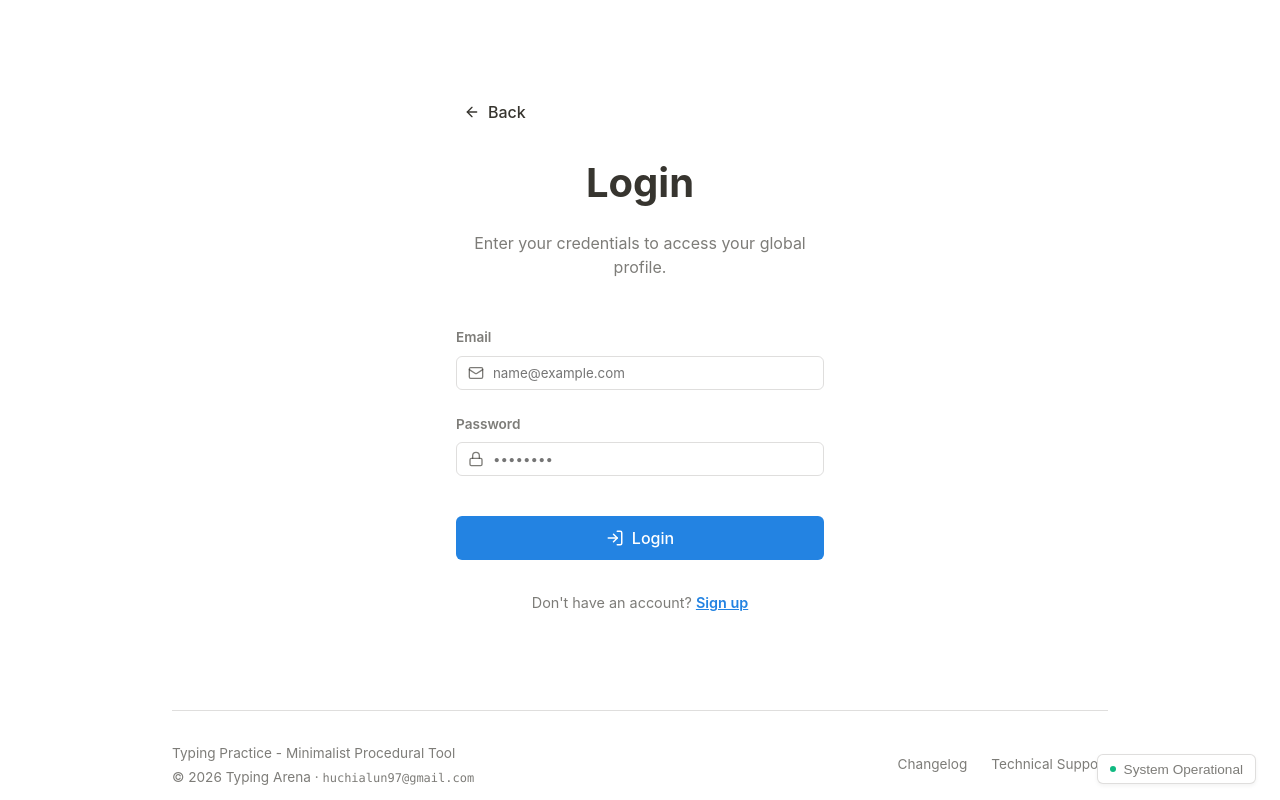
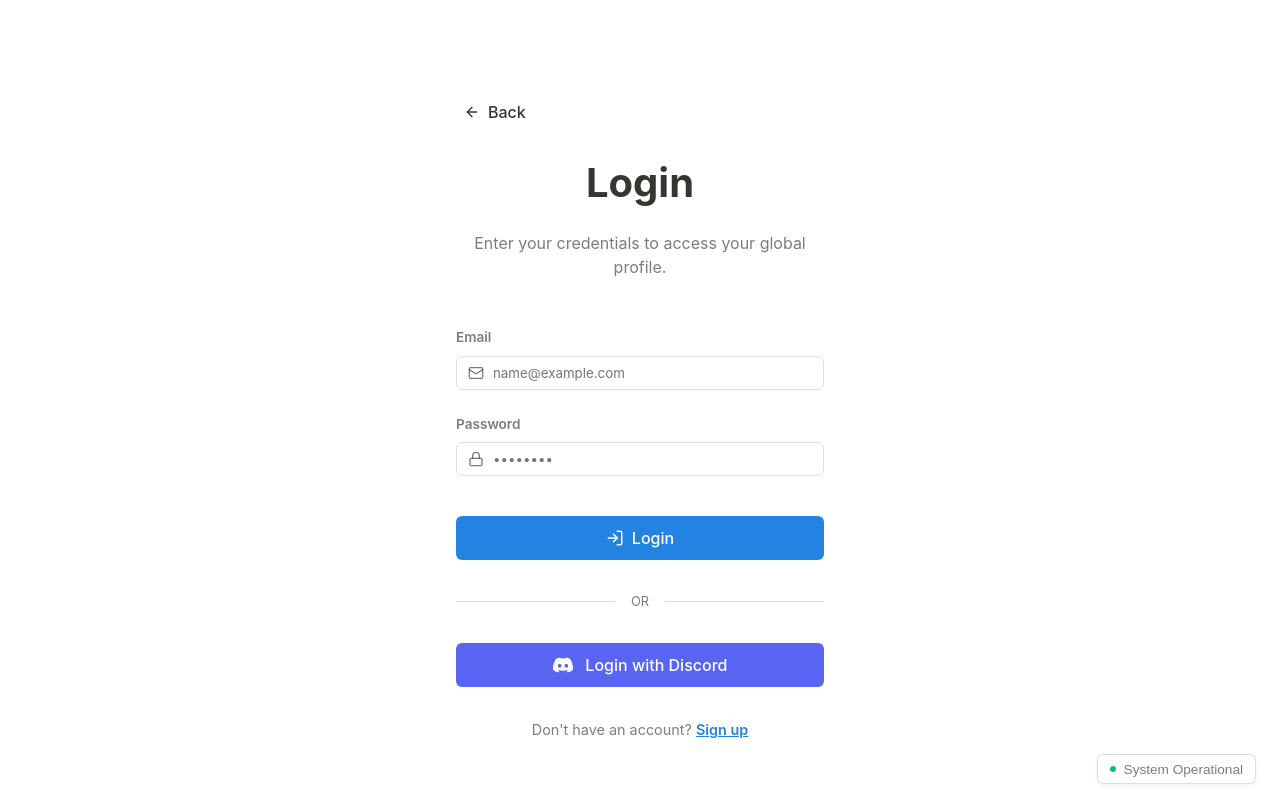
Before and after one commit to lucas112600/Typing, a Next.js app: page /auth/login in a window 1280 px wide. Shown: the top 800 px of the page. Built offline with nearby package versions, Linux system fonts and the light colour scheme; no server answers.

Commit message:
feat: implement discord oauth login and registration flow

```diff
--- a/src/app/auth/login/page.tsx
+++ b/src/app/auth/login/page.tsx
@@ -16,6 +16,7 @@
   const [email, setEmail] = useState("");
   const [password, setPassword] = useState("");
   const [loading, setLoading] = useState(false);
+  const [oauthLoading, setOauthLoading] = useState(false);
   const [error, setError] = useState<string | null>(null);
 
   const handleLogin = async (e: React.FormEvent) => {
@@ -33,6 +34,21 @@
       setLoading(false);
     } else {
       router.push("/");
+    }
+  };
+
+  const handleDiscordLogin = async () => {
+    setOauthLoading(true);
+    setError(null);
+    const { error } = await supabase.auth.signInWithOAuth({
+      provider: "discord",
+      options: {
+        redirectTo: `${window.location.origin}/auth/callback`,
+      },
+    });
+    if (error) {
+      setError(error.message);
+      setOauthLoading(false);
     }
   };
 
@@ -100,12 +116,51 @@
         <button
           type="submit"
           className="app-button primary"
-          disabled={loading}
+          disabled={loading || oauthLoading}
           style={{ padding: "0.75rem", justifyContent: "center", marginTop: "1rem" }}
         >
           {loading ? "Logging in..." : <><LogIn size={18} /> Login</>}
         </button>
       </form>
+
+      <div style={{
+        display: "flex",
+        alignItems: "center",
+        gap: "1rem",
+        margin: "2rem 0",
+        color: "var(--foreground-muted)",
+        fontSize: "0.8rem"
+      }}>
+        <div style={{ flex: 1, height: "1px", background: "var(--border)" }} />
+        <span>OR</span>
+        <div style={{ flex: 1, height: "1px", background: "var(--border)" }} />
+      </div>
+
+      <button
+        onClick={handleDiscordLogin}
+        disabled={oauthLoading || loading}
+        className="app-button"
+        style={{
+          width: "100%",
+          background: "#5865F2",
+          color: "white",
+          border: "none",
+          display: "flex",
+          alignItems: "center",
+          justifyContent: "center",
+          gap: "0.8rem",
+          padding: "0.75rem"
+        }}
+      >
+        {oauthLoading ? (
+          <div className="animate-spin" style={{ width: "18px", height: "18px", border: "2px solid white", borderTopColor: "transparent", borderRadius: "50%" }} />
+        ) : (
+          <svg width="20" height="20" viewBox="0 0 24 24" fill="currentColor">
+            <path d="M20.317 4.37a19.791 19.791 0 0 0-4.885-1.515.074.074 0 0 0-.079.037c-.21.375-.444.864-.608 1.25a18.27 18.27 0 0 0-5.487 0 12.64 12.64 0 0 0-.617-1.25.077.077 0 0 0-.079-.037A19.736 19.736 0 0 0 3.677 4.37a.07.07 0 0 0-.032.027C.533 9.046-.32 13.58.099 18.057a.082.082 0 0 0 .031.057 19.9 19.9 0 0 0 5.993 3.03.078.078 0 0 0 .084-.028 14.09 14.09 0 0 0 1.226-1.994.076.076 0 0 0-.041-.106 13.107 13.107 0 0 1-1.872-.892.077.077 0 0 1-.008-.128 10.2 10.2 0 0 0 .372-.292.074.074 0 0 1 .077-.01c3.928 1.793 8.18 1.793 12.062 0a.074.074 0 0 1 .078.01c.12.098.246.198.373.292a.077.077 0 0 1-.006.127 12.299 12.299 0 0 1-1.873.892.077.077 0 0 0-.041.107c.36.698.772 1.362 1.225 1.993a.076.076 0 0 0 .084.028 19.839 19.839 0 0 0 6.002-3.03.077.077 0 0 0 .032-.054c.5-5.177-.838-9.674-3.549-13.66a.061.061 0 0 0-.031-.03zM8.02 15.33c-1.183 0-2.157-1.085-2.157-2.419 0-1.333.956-2.419 2.157-2.419 1.21 0 2.176 1.096 2.157 2.42 0 1.333-.956 2.418-2.157 2.418zm7.975 0c-1.183 0-2.157-1.085-2.157-2.419 0-1.333.955-2.419 2.157-2.419 1.21 0 2.176 1.096 2.157 2.42 0 1.333-.946 2.418-2.157 2.418z"/>
+          </svg>
+        )}
+        Login with Discord
+      </button>
 
       <div style={{ marginTop: "2rem", textAlign: "center", fontSize: "0.9rem", color: "var(--foreground-muted)" }}>
         Don't have an account? <Link href="/auth/register" style={{ color: "#2383E2", fontWeight: 600 }}>Sign up</Link>
```
Also changed, not shown: src/app/auth/callback/page.tsx (added, +55 -0 lines), src/app/auth/register/page.tsx (+56 -1 lines).
